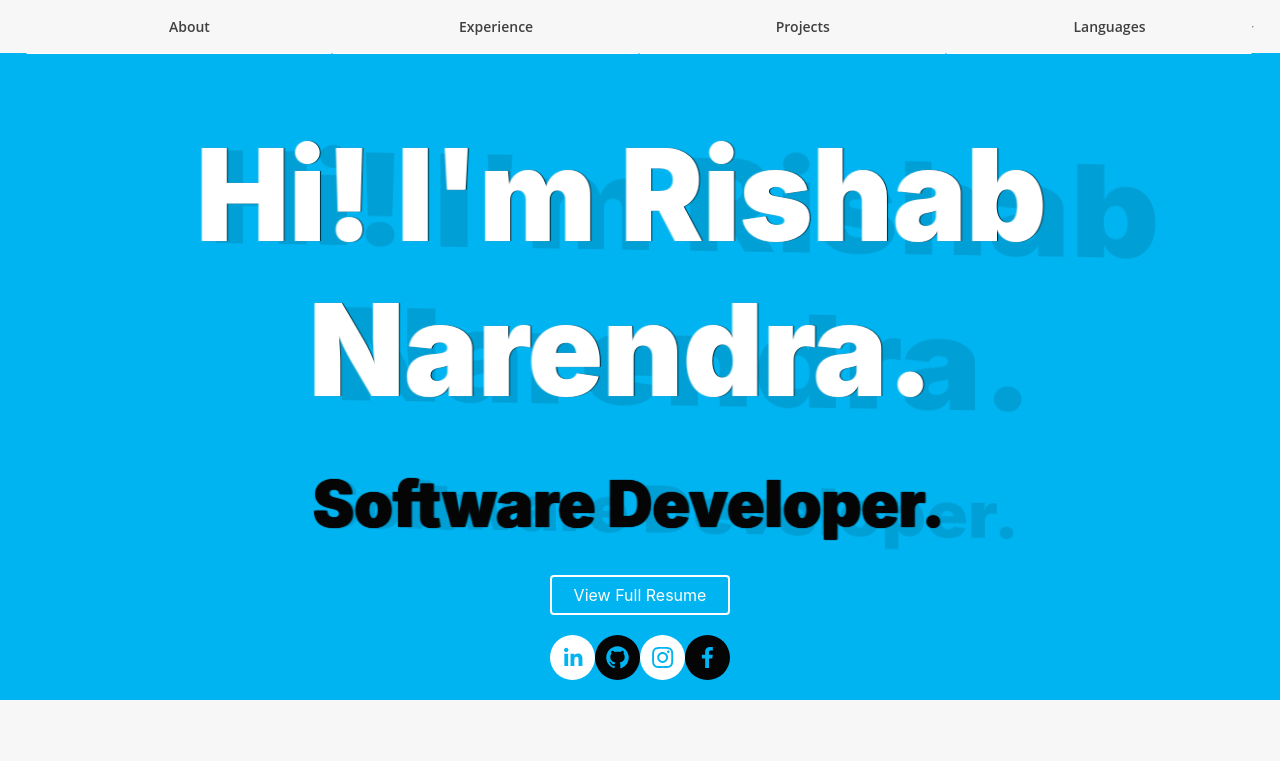
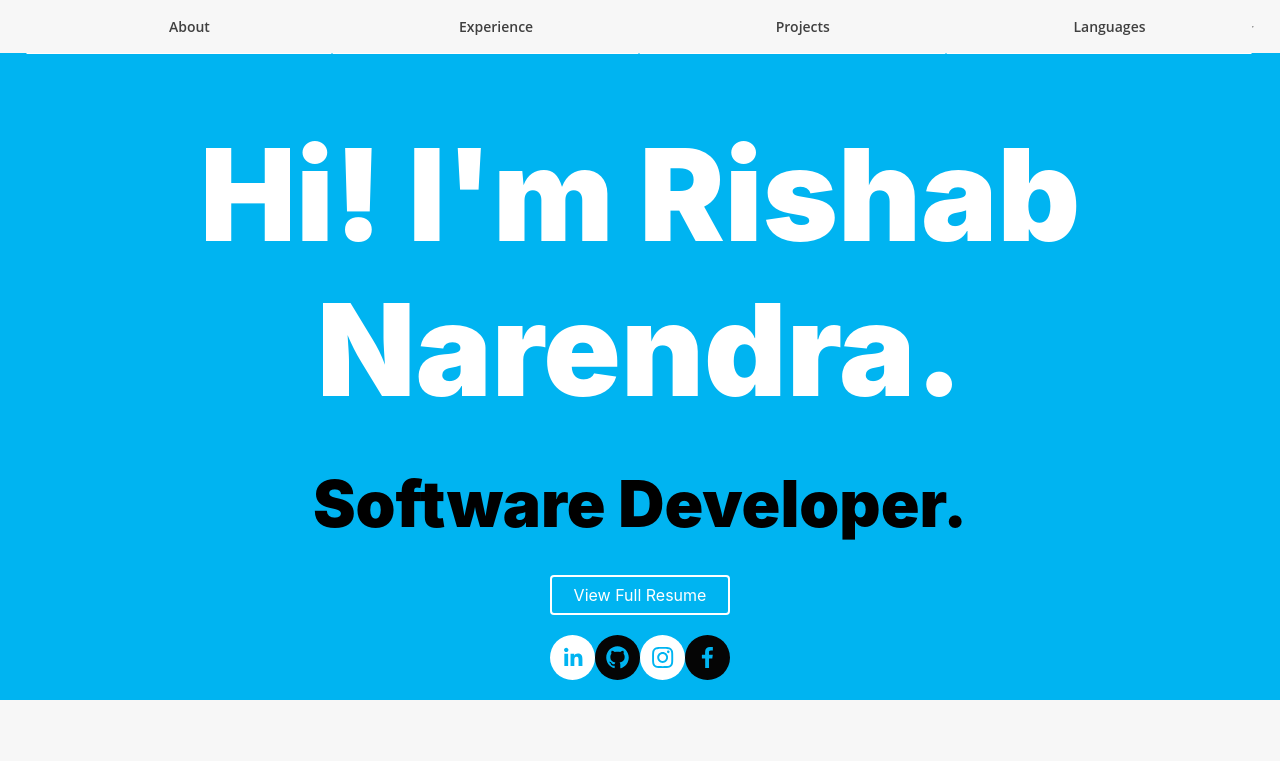
Before and after one commit to rishabnarendra/personalwebsite, a React (Create React App) app in the folder personal-website/: page / in a window 1280 px wide. Shown: the top 761 px of the page. Built offline with nearby package versions, Linux system fonts and the light colour scheme.

Commit message:
Minor css changes

```diff
--- a/personal-website/package.json
+++ b/personal-website/package.json
@@ -2,7 +2,7 @@
   "name": "personal-website",
   "version": "0.1.0",
   "private": true,
-  "homepage": "https://rishabnarendra.girhub.io/personalwebsite/",
+  "homepage": "https://rishabnarendra.github.io/personalwebsite/",
   "dependencies": {
     "gh-pages": "^2.0.1",
     "react": "^16.8.6",
--- a/personal-website/src/App.css
+++ b/personal-website/src/App.css
@@ -29,58 +29,6 @@ div.foo{
   z-index: 1;
 }
 
-.letter:before, .letter:after{
-  position:absolute;
-  content: attr(data-letter);
-  transform-origin: top left;
-  top:0;
-  left:0;
-}
-
-.letter, .letter:before, .letter:after{
-  transition: all 0.3s ease-in-out;
-}
-
-.letter:before{
-  color: #fff;
-  text-shadow:
-    -1px 0px 1px rgba(255,255,255,.8),
-    1px 0px 1px rgba(0,0,0,.8);
-  z-index: 3;
-  transform:
-    rotateX(0deg)
-    rotateY(-15deg)
-    rotateZ(0deg);
-}
-
-.letter:after{
-  color: rgba(0,0,0,.11);
-  z-index:2;
-  transform:
-    scale(1.08,1)
-    rotateX(0deg)
-    rotateY(0deg)
-    rotateZ(0deg)
-    skew(0deg,1deg);
-}
-
-.letter:hover:before{
-  color: #fafafa;
-  transform:
-    rotateX(0deg)
-    rotateY(-40deg)
-    rotateZ(0deg);
-}
-
-.letter:hover:after{
-  transform:
-    scale(1.08,1)
-    rotateX(0deg)
-    rotateY(40deg)
-    rotateZ(0deg)
-    skew(0deg,22deg);
-}
-
 /* Headers but smaller and black font */
 
 div.foo2{
@@ -89,69 +37,30 @@ div.foo2{
   text-align: center;
 }
 
+.letter1{
+  display: inline-block;
+  font-weight: 900;
+  font-size: 8em;
+  margin: 0.2em;
+  position: relative;
+  color: #ffffff;
+  transform-style: preserve-3d;
+  perspective: 400;
+  z-index: 1;
+}
+
 .letter2{
   display: inline-block;
   font-weight: 900;
   font-size: 4em;
   margin: 0.2em;
   position: relative;
-  color: #00B4F1;
+  color: rgb(0, 0, 0);
   transform-style: preserve-3d;
   perspective: 400;
   z-index: 1;
 }
 
-.letter2:before, .letter2:after{
-  position:absolute;
-  content: attr(data-letter);
-  transform-origin: top left;
-  top:0;
-  left:0;
-}
-
-.letter2, .letter2:before, .letter2:after{
-  transition: all 0.3s ease-in-out;
-}
-
-.letter2:before{
-  color: rgb(5, 5, 5);
-  text-shadow:
-    -1px 0px 1px rgb(5, 5, 5),
-    1px 0px 1px rgba(0,0,0,.8);
-  z-index: 3;
-  transform:
-    rotateX(0deg)
-    rotateY(-15deg)
-    rotateZ(0deg);
-}
-
-.letter2:after{
-  color: rgba(0,0,0,.11);
-  z-index:2;
-  transform:
-    scale(1.08,1)
-    rotateX(0deg)
-    rotateY(0deg)
-    rotateZ(0deg)
-    skew(0deg,1deg);
-}
-
-.letter2:hover:before{
-  color: rgb(5, 5, 5);
-  transform:
-    rotateX(0deg)
-    rotateY(-40deg)
-    rotateZ(0deg);
-}
-
-.letter2:hover:after{
-  transform:
-    scale(1.08,1)
-    rotateX(0deg)
-    rotateY(40deg)
-    rotateZ(0deg)
-    skew(0deg,22deg);
-}
 
 /* CSS for website tabs*/
 
--- a/personal-website/src/components/About.js
+++ b/personal-website/src/components/About.js
@@ -29,7 +29,7 @@ class About extends Component{
         return(
             <div class="AboutSummary">
                 <div class="foo">
-                    <span class="letter" data-letter="Hi! I'm Rishab Narendra.">Hi! I'm Rishab Narendra.</span>
+                    <span class="letter1" data-letter="Hi! I'm Rishab Narendra.">Hi! I'm Rishab Narendra.</span>
                 </div>
                 <div class="foo2">
                     <span class="letter2" data-letter="Software Developer.">Software Developer.</span>
```
